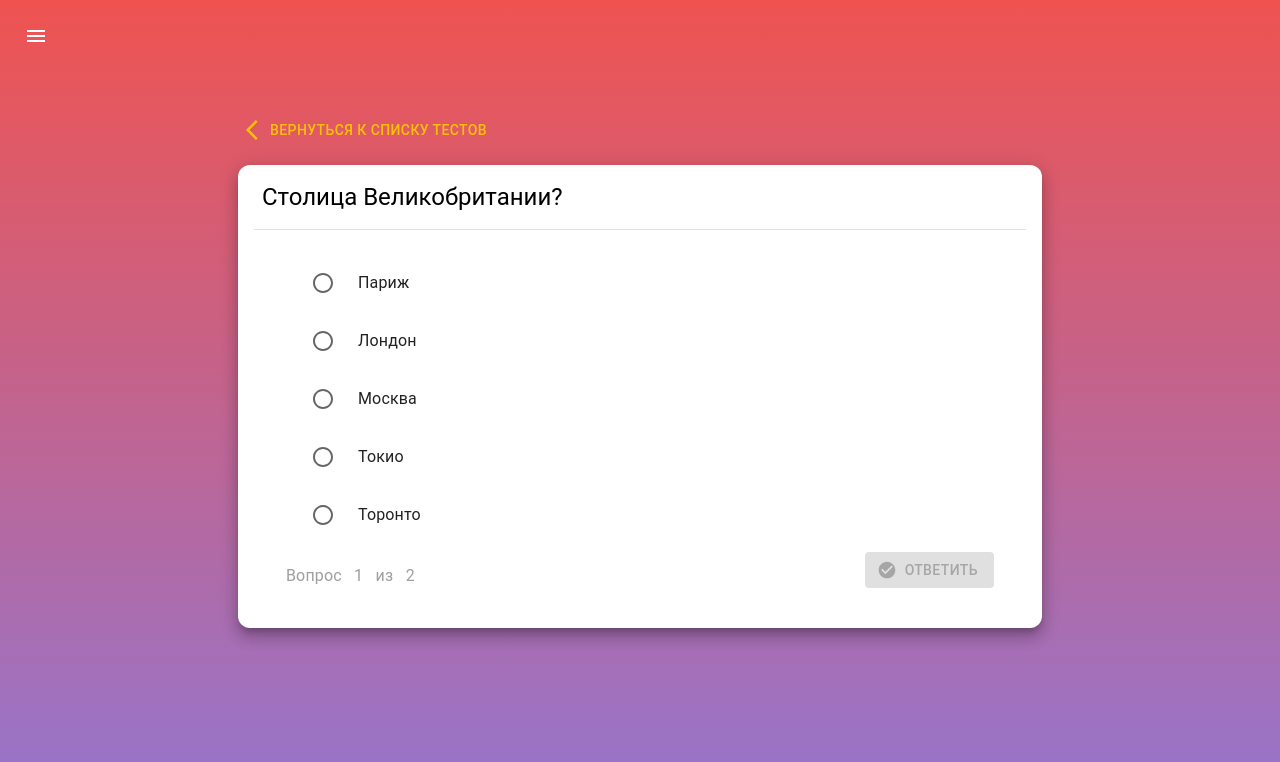
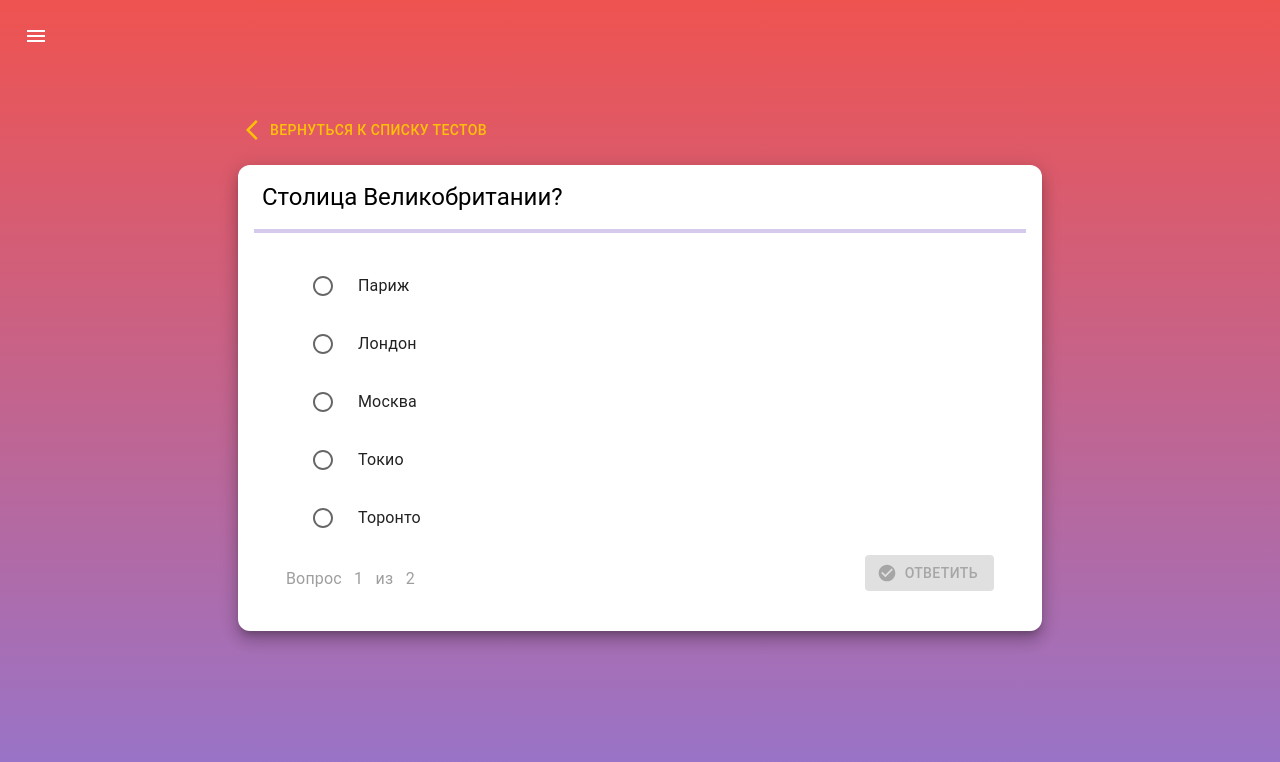
Before and after one commit to HabArt1978/quizerland_react-redux-ts, a React (Create React App) app: page /quizes/1 in a window 1280 px wide. Shown: the top 762 px of the page. Built offline with nearby package versions, Linux system fonts and the light colour scheme.

Commit message:
Добавил компонент LinearProgress(MUI)

```diff
--- a/src/components/ActiveQuiz/ActiveQuizCard.tsx
+++ b/src/components/ActiveQuiz/ActiveQuizCard.tsx
@@ -1,16 +1,24 @@
-import { Card, CardContent, Divider, Typography } from "@mui/material"
+import { Card, CardContent, LinearProgress, Typography } from "@mui/material"
 import AnswersRadioGroup from "./AnswersRadioGroup"
 import theme from "../../mui-theme"
 import { useAppSelector } from "../../store/hooks"
 import { currentQuestionSelector } from "../../store/quiz/selectors"
 import { Quiz } from "../../store/quiz/types"
+import { FC, useState } from "react"
 
 type ActiveQuizCardProps = {
   quiz: Quiz
 }
 
-const ActiveQuizCard: React.FC<ActiveQuizCardProps> = ({ quiz }) => {
+const ActiveQuizCard: FC<ActiveQuizCardProps> = ({ quiz }) => {
   const currentQuestion = useAppSelector(currentQuestionSelector)
+  const [progress, setProgress] = useState(
+    ((quiz.currentQuestionId - 1) / quiz.questions.length) * 100,
+  )
+
+  const onRightAnswer = () => {
+    setProgress((quiz.currentQuestionId / quiz.questions.length) * 100)
+  }
 
   return (
     <Card
@@ -45,11 +53,16 @@ const ActiveQuizCard: React.FC<ActiveQuizCardProps> = ({ quiz }) => {
               {currentQuestion.text}
             </Typography>
 
-            <Divider />
+            <LinearProgress
+              color="info"
+              variant="determinate"
+              value={progress}
+            />
 
             <AnswersRadioGroup
               questionProp={currentQuestion}
               activeQuizProp={quiz}
+              handleRightAnswer={onRightAnswer}
             />
           </>
         )}
--- a/src/components/ActiveQuiz/AnswersRadioGroup.tsx
+++ b/src/components/ActiveQuiz/AnswersRadioGroup.tsx
@@ -16,11 +16,13 @@ import { addRightAttempt } from "../../store/quiz/actions"
 type AnswersRadioGroupProps = {
   questionProp: Question
   activeQuizProp: Quiz
+  handleRightAnswer?: () => void
 }
 
 export default function AnswersRadioGroup({
   questionProp,
   activeQuizProp,
+  handleRightAnswer,
 }: AnswersRadioGroupProps) {
   const [selected, setSelected] = useState<null | number>(null)
   const [disabledAttempts, setDisabledAttempts] = useState<number[]>([])
@@ -33,6 +35,7 @@ export default function AnswersRadioGroup({
     const isCorrect = questionProp.correctAnswerID === selected
 
     if (isCorrect) {
+      handleRightAnswer && handleRightAnswer()
       setSelected(null)
 
       setTimeout(() => {
```
